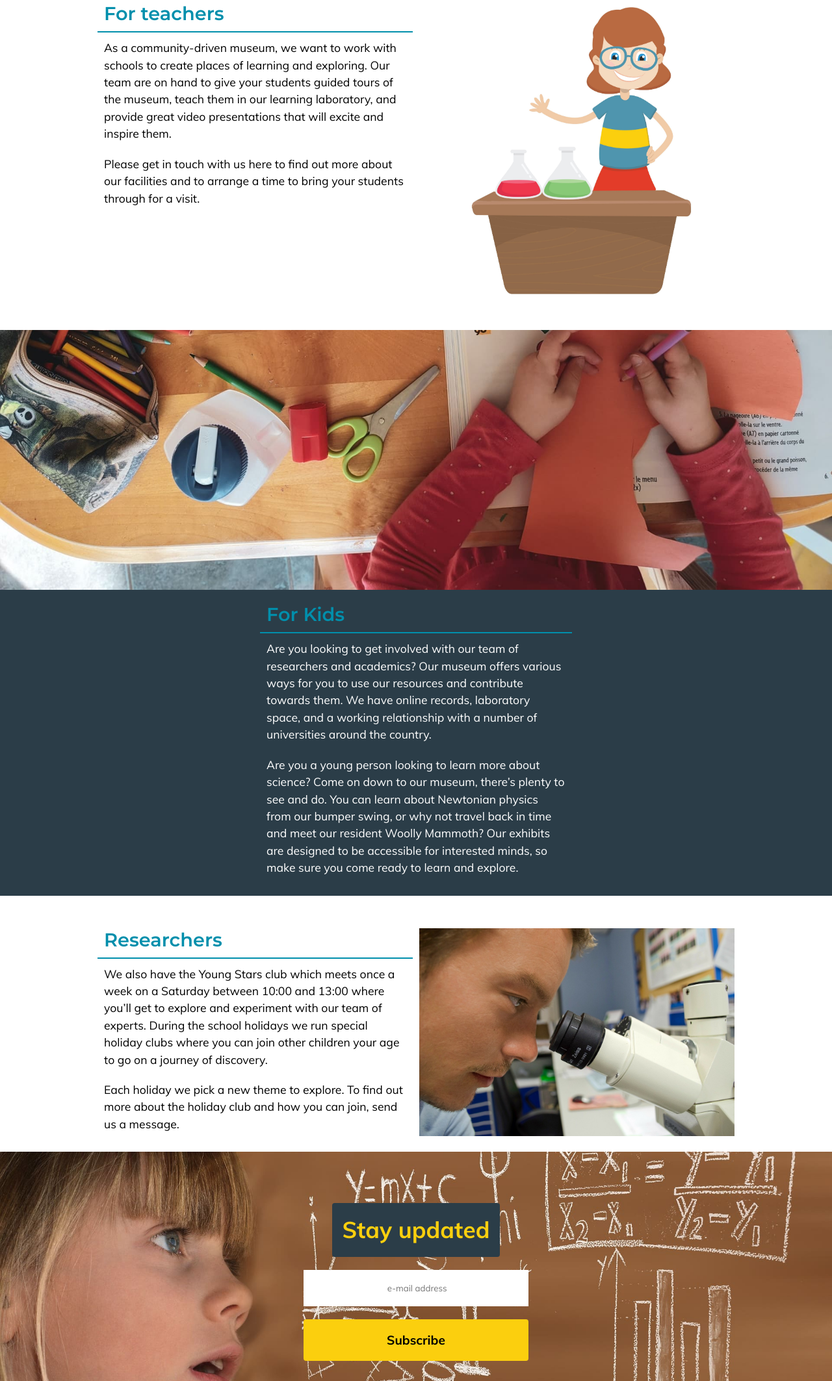
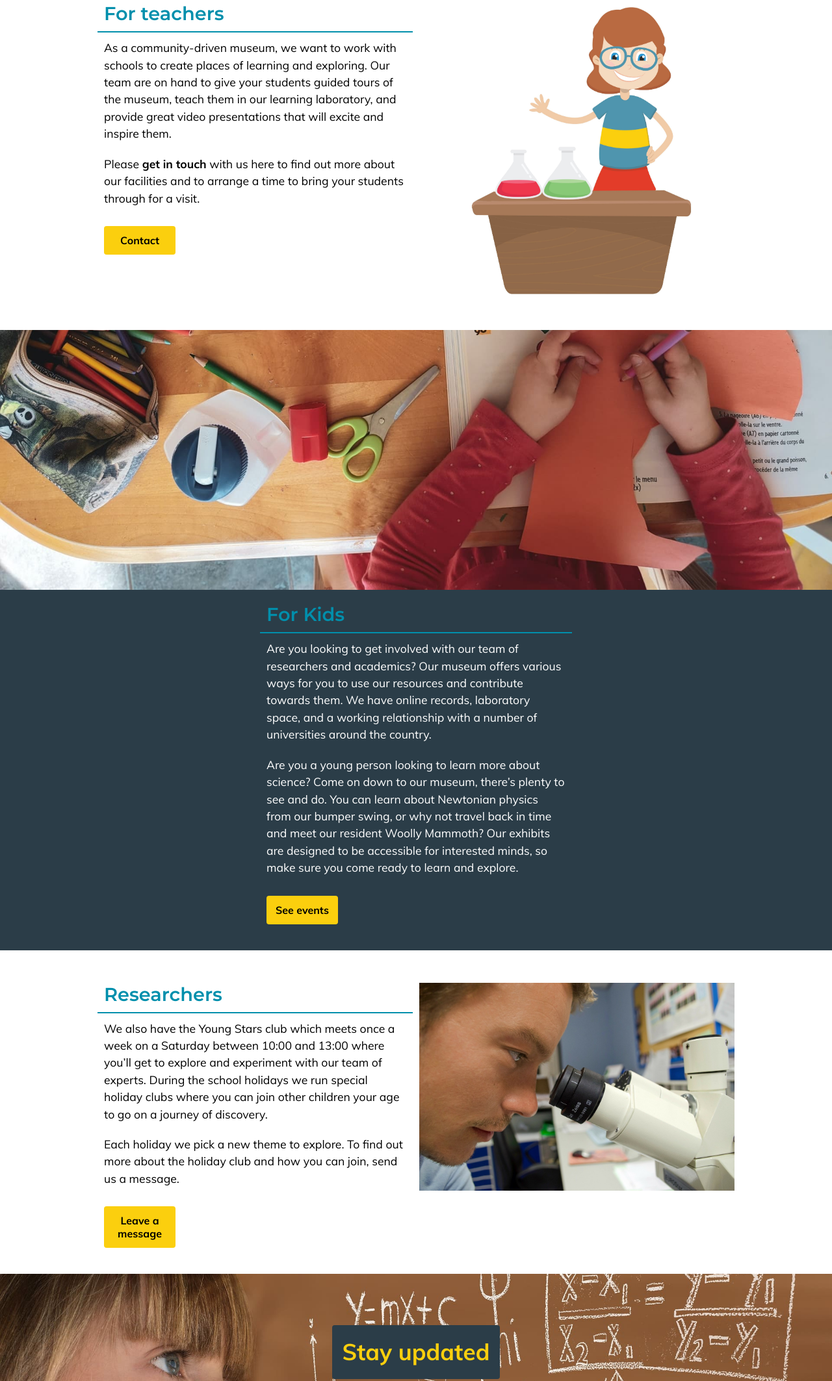
Before and after one commit to aktson/semester-project-1, a plain HTML site: page explore.html in a window 1280 px wide. Shown: the part 708-2834 px from the top of the page at 65% size. Drawn offline with Linux system fonts and the light colour scheme.

Commit message:
margin updated for nav

```diff
--- a/css/get-involved.css
+++ b/css/get-involved.css
@@ -5,9 +5,6 @@
   background-blend-mode: overlay;
 }
 
-.move-right {
-  justify-self: center;
-}
 main h2 {
   grid-column: 1/-1;
 }
--- a/css/style.css
+++ b/css/style.css
@@ -224,7 +224,7 @@ nav ul {
   width: 110px;
   display: inline-block;
   text-align: center;
-  margin: 20px 0px;
+  margin: 20px 10px;
   font-weight: bold;
   border-radius: 4px;
 }
@@ -261,6 +261,7 @@ nav ul {
 .parallax .cta {
   width: 100%;
   font-size: 1.2em;
+  margin-left: 0px;
 }
 
 /* global footer */
--- a/explore.html
+++ b/explore.html
@@ -52,8 +52,9 @@
             inspire them.
           </p>
           <p>
-            Please get in touch with us here to find out more about our facilities and to arrange a time to bring your students through for a visit.
+            Please <a href="visit.html">get in touch</a>  with us here to find out more about our facilities and to arrange a time to bring your students through for a visit.
           </p>
+          <a href="contact.html" class="cta">Contact</a>
         </div>
         <figure>
           <img src="images/explore/explore-teacher.jpg" alt="cartoon image of teacher waiving " />
@@ -73,6 +74,7 @@
             Newtonian physics from our bumper swing, or why not travel back in time and meet our resident Woolly Mammoth? Our exhibits are designed to
             be accessible for interested minds, so make sure you come ready to learn and explore.
           </p>
+          <a href="events-&-exhibition.html" class="cta"> See events</a>
         </div>
       </section>
       <section class="two-col-grid explore-researchers">
@@ -84,6 +86,8 @@
             journey of discovery.
           </p>
           <p>Each holiday we pick a new theme to explore. To find out more about the holiday club and how you can join, send us a message.</p>
+          <a href="contact.html" class="cta">Leave a message</a>
+
         </div>
         <figure>
           <img src="images/explore/explore-researchers.jpg" alt="researcher looking in microscope in science lab" />
```
